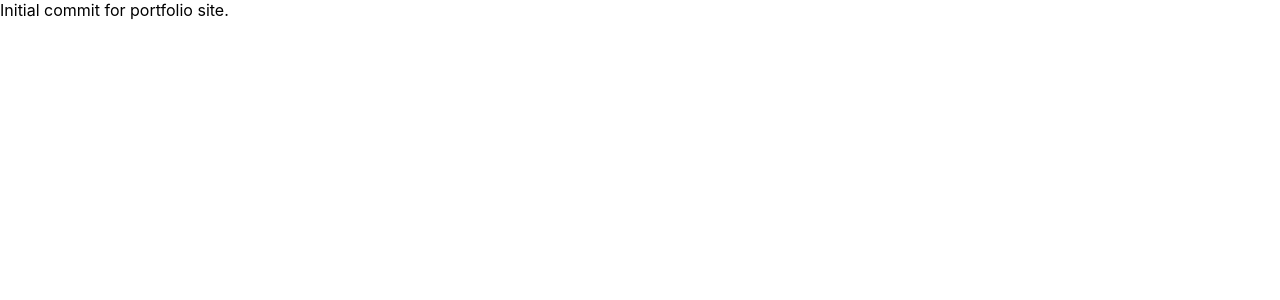
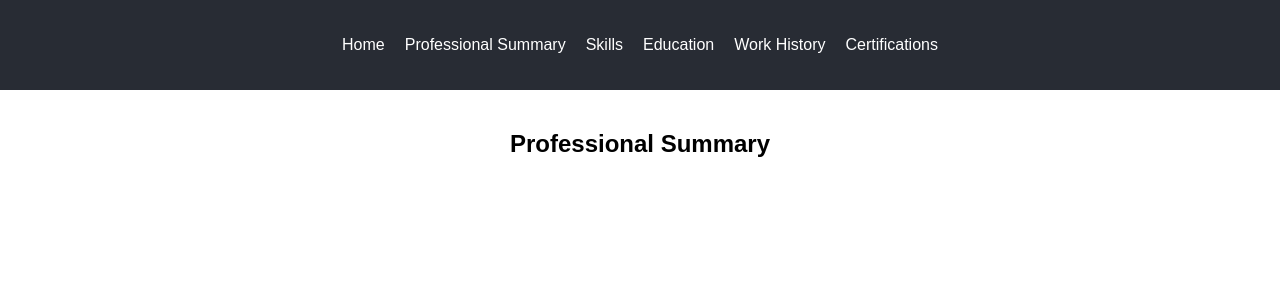
Before and after one commit to darpan143/portfolio-site-assignment-1, a React (Create React App) app: page / in a window 1280 px wide. Shown: the top 300 px of the page. Built offline with nearby package versions, Linux system fonts and the light colour scheme.

Commit message:
Added base pages for portfolio

```diff
--- a/src/App.css
+++ b/src/App.css
@@ -4,3 +4,37 @@
  * Student ID: 301419475
  * Date: 2024-06-07
  */
+
+ .App {
+    font-family: Arial, sans-serif;
+    text-align: center;
+}
+
+.App-header {
+    background-color: #282c34;
+    padding: 20px;
+    color: white;
+}
+
+nav ul {
+    list-style-type: none;
+    padding: 0;
+}
+
+nav ul li {
+    display: inline;
+    margin: 0 10px;
+}
+
+nav ul li a {
+    color: white;
+    text-decoration: none;
+}
+
+nav ul li a:hover {
+    text-decoration: underline;
+}
+
+main {
+    padding: 20px;
+}
--- a/src/App.js
+++ b/src/App.js
@@ -5,15 +5,34 @@
  * Date: 2024-06-07
  */
 
-import logo from './logo.svg';
+import React from 'react';
+import { BrowserRouter as Router, Route, Routes } from 'react-router-dom';
+import ProfessionalSummary from './components/pages/ProfessionalSummary';
+import Skills from './components/pages/Skills';
+import Education from './components/pages/Education';
+import WorkHistory from './components/pages/WorkHistory';
+import Certifications from './components/pages/Certifications';
 import './App.css';
+import Header from './components/Header';
 
-function App() {
-  return (
-    <div className="App">
-      Initial commit for portfolio site.
-    </div>
-  );
-}
+const App = () => {
+    return (
+        <Router>
+            <div className="App">
+                <Header/>
+                <main>
+                    <Routes>
+                        <Route exact path="/" element={<ProfessionalSummary/>} />
+                        <Route path="/skills" element={<Skills/>} />
+                        <Route path="/education" element={<Education/>} />
+                        <Route path="/work-history" element={<WorkHistory/>} />
+                        <Route path="/certifications" element={<Certifications/>} />
+                    </Routes>
+                </main>
+
+            </div>
+        </Router>
+    );
+};
 
 export default App;
--- /dev/null
+++ b/src/components/Header.js
@@ -0,0 +1,21 @@
+import React from 'react';
+import { Link } from 'react-router-dom';
+
+const Header = () => {
+    return (
+        <header className="App-header">
+            <nav>
+                <ul>
+                    <li><Link to="/">Home</Link></li>
+                    <li><Link to="/professional-summary">Professional Summary</Link></li>
+                    <li><Link to="/skills">Skills</Link></li>
+                    <li><Link to="/education">Education</Link></li>
+                    <li><Link to="/work-history">Work History</Link></li>
+                    <li><Link to="/certifications">Certifications</Link></li>
+                </ul>
+            </nav>
+        </header>
+    );
+};
+
+export default Header;
--- /dev/null
+++ b/src/components/pages/Certifications.js
@@ -0,0 +1,18 @@
+/**
+ * Filename: Certification.js
+ * Student name: Darpan Nayyar
+ * Student ID: 301419475
+ * Date: 2024-06-09
+ */
+
+import React from 'react';
+
+const Certifications = () => {
+    return (
+        <div>
+            <h2>Certifications</h2>
+        </div>
+    );
+};
+
+export default Certifications;
--- /dev/null
+++ b/src/components/pages/Education.js
@@ -0,0 +1,18 @@
+/**
+ * Filename: Education.js
+ * Student name: Darpan Nayyar
+ * Student ID: 301419475
+ * Date: 2024-06-09
+ */
+
+import React from 'react';
+
+const Education = () => {
+    return (
+        <div>
+            <h2>Education</h2>
+        </div>
+    );
+};
+
+export default Education;
--- /dev/null
+++ b/src/components/pages/ProfessionalSummary.js
@@ -0,0 +1,18 @@
+/**
+ * Filename: ProfessionalSummary.js
+ * Student name: Darpan Nayyar
+ * Student ID: 301419475
+ * Date: 2024-06-09
+ */
+
+import React from 'react';
+
+const ProfessionalSummary = () => {
+    return (
+        <div>
+            <h2>Professional Summary</h2>
+        </div>
+    );
+};
+
+export default ProfessionalSummary;
--- /dev/null
+++ b/src/components/pages/Skills.js
@@ -0,0 +1,19 @@
+/**
+ * Filename: Skills.js
+ * Student name: Darpan Nayyar
+ * Student ID: 301419475
+ * Date: 2024-06-09
+ */
+
+
+import React from 'react';
+
+const Skills = () => {
+    return (
+        <div>
+            <h2>Skills</h2>
+        </div>
+    );
+};
+
+export default Skills;
--- /dev/null
+++ b/src/components/pages/WorkHistory.js
@@ -0,0 +1,19 @@
+/**
+ * Filename: WorkHistory.js
+ * Student name: Darpan Nayyar
+ * Student ID: 301419475
+ * Date: 2024-06-09
+ */
+
+
+import React from 'react';
+
+const WorkHistory = () => {
+    return (
+        <div>
+            <h2>Work History</h2>
+        </div>
+    );
+};
+
+export default WorkHistory;
```
